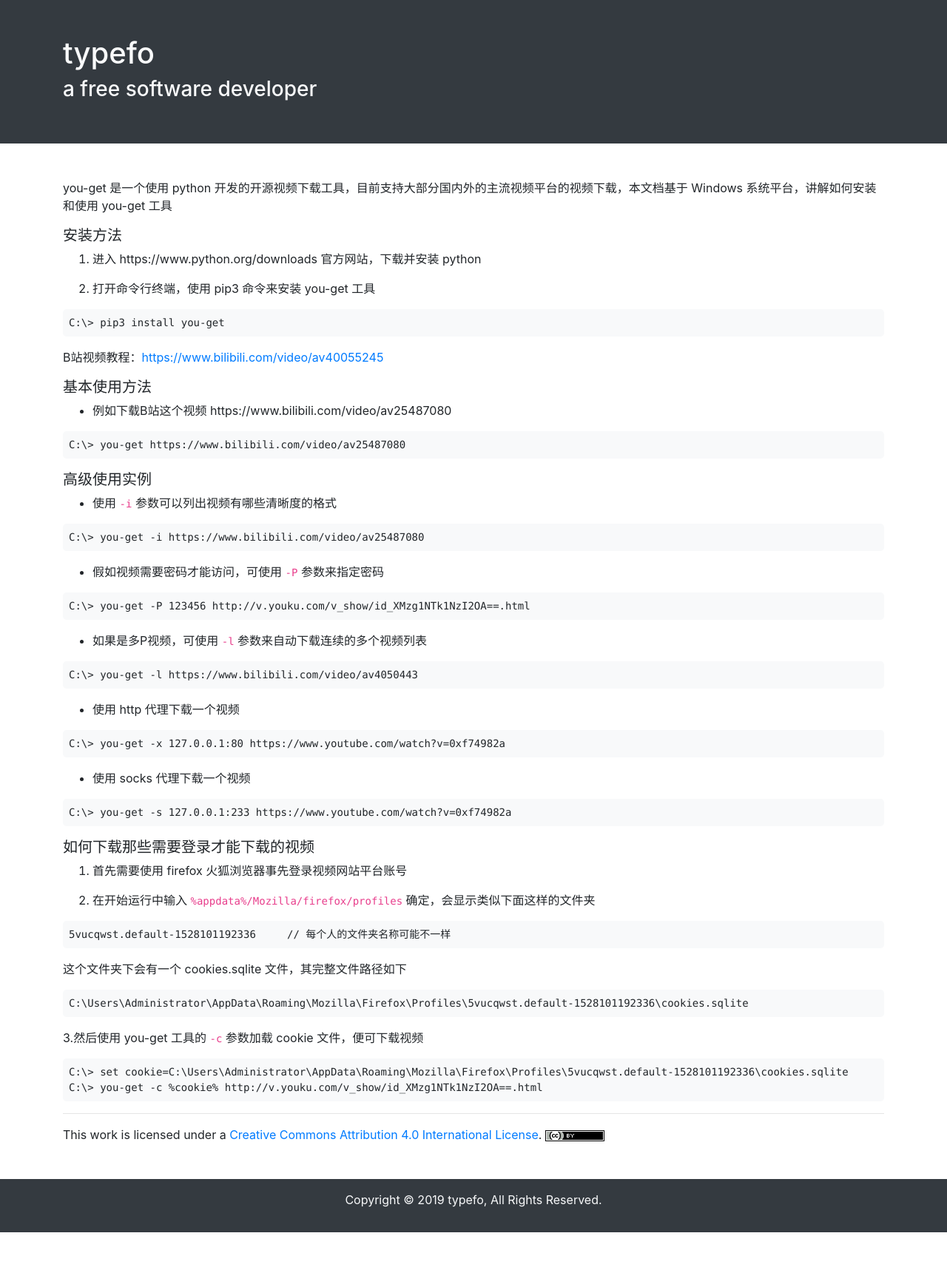
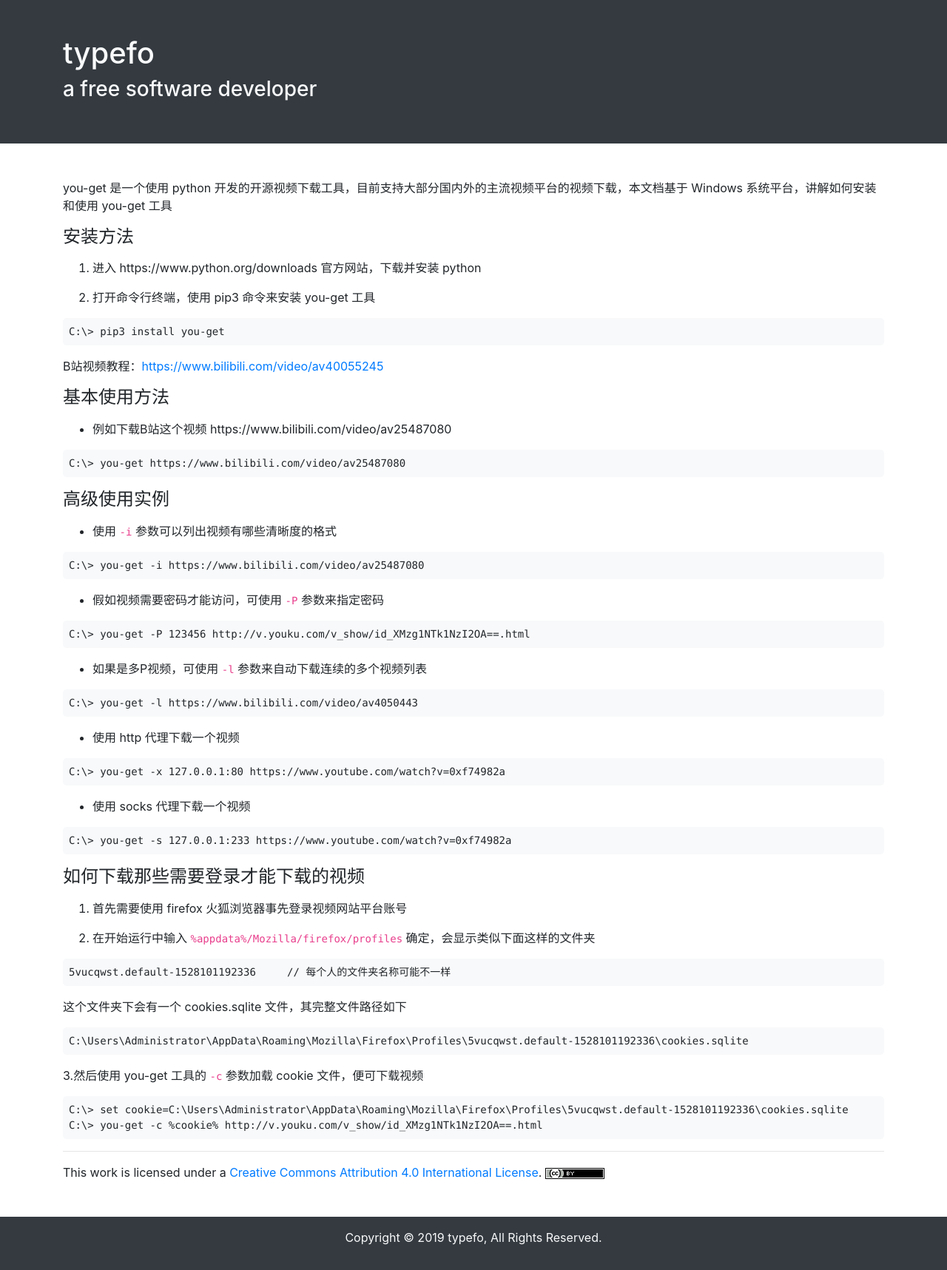
Before and after one commit to ehsud/blog, a Jekyll site: the page built from tool/youget-tool-tutorial.md, in a window 1280 px wide. Shown: the whole page at 74% size. Built offline with Jekyll 4.4.1, drawn with Linux system fonts in a browser that asks for light colours; before the commit the page ends 1666 px from its top, so only the background shows below that.

Commit message:
updated some files

````diff
--- a/tool/youget-tool-tutorial.md
+++ b/tool/youget-tool-tutorial.md
@@ -6,7 +6,7 @@ copyleft: true
 
 you-get 是一个使用 python 开发的开源视频下载工具，目前支持大部分国内外的主流视频平台的视频下载，本文档基于 Windows 系统平台，讲解如何安装和使用 you-get 工具
 
-##### 安装方法
+### 安装方法
 
 1. 进入 https://www.python.org/downloads 官方网站，下载并安装 python
 
@@ -18,7 +18,7 @@ C:\> pip3 install you-get
 
 B站视频教程：[https://www.bilibili.com/video/av40055245](https://www.bilibili.com/video/av40055245)
 
-##### 基本使用方法
+### 基本使用方法
 
 - 例如下载B站这个视频 https://www.bilibili.com/video/av25487080
 
@@ -27,15 +27,15 @@ C:\> you-get https://www.bilibili.com/video/av25487080
 ```
 
 
-##### 高级使用实例
+### 高级使用实例
 
-- 使用 `-i` 参数可以列出视频有哪些清晰度的格式
+* 使用 `-i` 参数可以列出视频有哪些清晰度的格式
 
 ```
 C:\> you-get -i https://www.bilibili.com/video/av25487080
 ```
 
-- 假如视频需要密码才能访问，可使用 `-P` 参数来指定密码
+* 假如视频需要密码才能访问，可使用 `-P` 参数来指定密码
 
 ```
 C:\> you-get -P 123456 http://v.youku.com/v_show/id_XMzg1NTk1NzI2OA==.html
@@ -59,7 +59,7 @@ C:\> you-get -x 127.0.0.1:80 https://www.youtube.com/watch?v=0xf74982a
 C:\> you-get -s 127.0.0.1:233 https://www.youtube.com/watch?v=0xf74982a
 ```
 
-##### 如何下载那些需要登录才能下载的视频
+### 如何下载那些需要登录才能下载的视频
 
 1. 首先需要使用 firefox 火狐浏览器事先登录视频网站平台账号
 
````
